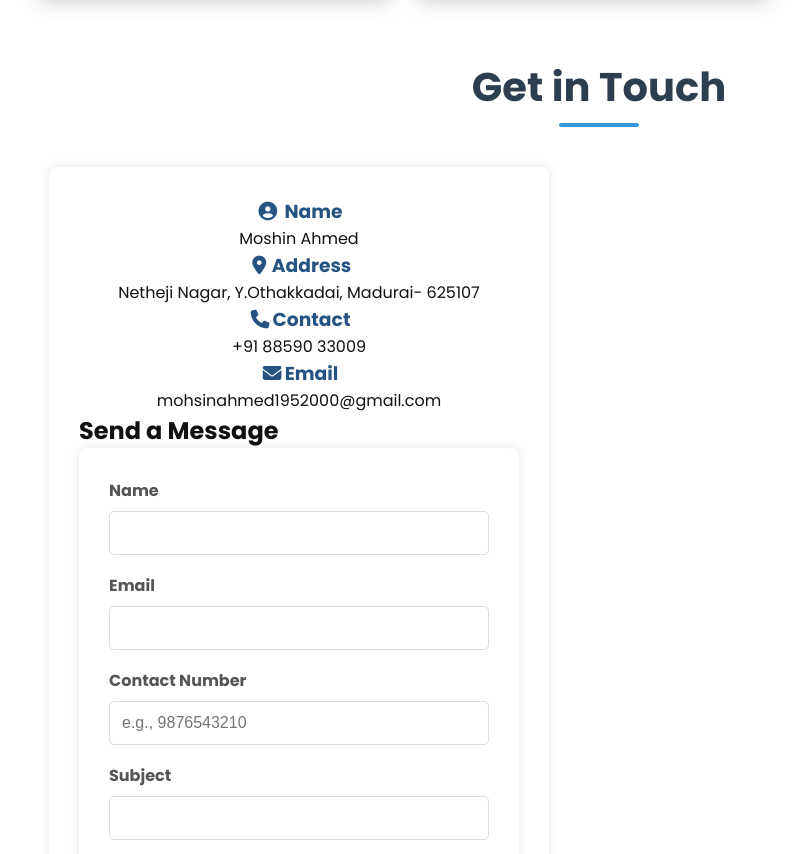
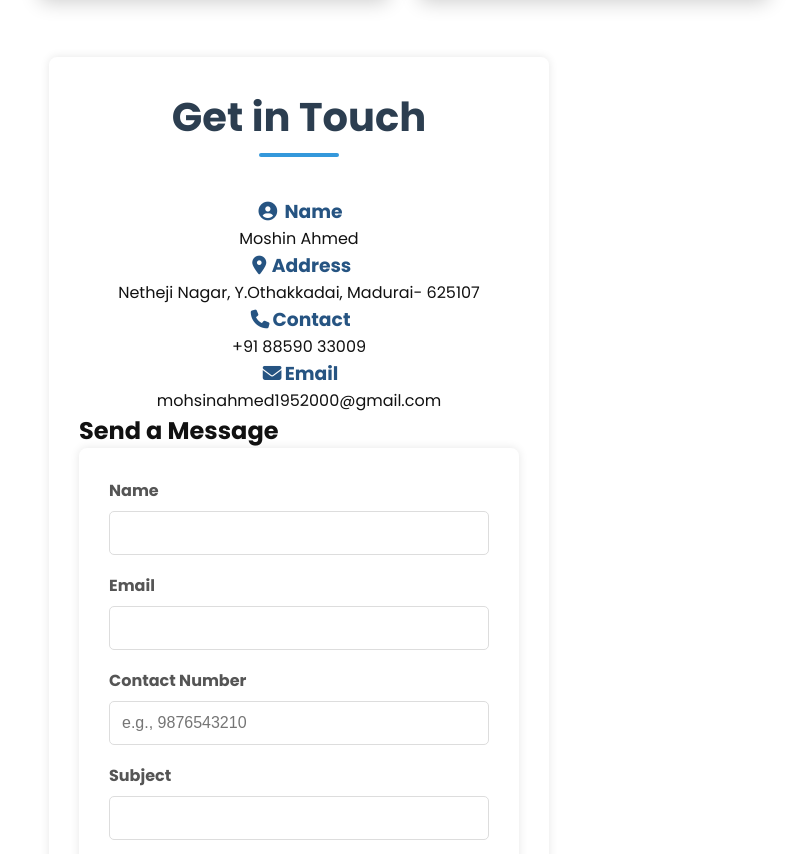
Before and after one commit to mohsin-ahmed-2003/Portfolio, a plain HTML site: page index.html in a window 1280 px wide. Shown: the part 4889-5743 px from the top of the page, without its empty margins (41-848 px from the left). Drawn offline with nearby package versions, Linux system fonts and the light colour scheme.

Commit message:
Update index.html

```diff
--- a/index.html
+++ b/index.html
@@ -306,12 +306,12 @@
 
         <!-- contact -->
 
-<section class="container" id="contact"><h1 style="text-align: center;">Get in Touch</h1>
+<section class="container" id="contact">
     <div class="contact-container">
 
     <div class="get-in-touch">
 
-
+<h1 style="text-align: center;">Get in Touch</h1>
     <div class="send-us-a-message">
         <h3 style="color: #265482; text-align: center;"><strong><i class="fa-sharp fa-solid fa-circle-user" style="width: 25px;"></i> Name</strong></h3>
         <p style="text-align: center;">Moshin Ahmed</p>
```
